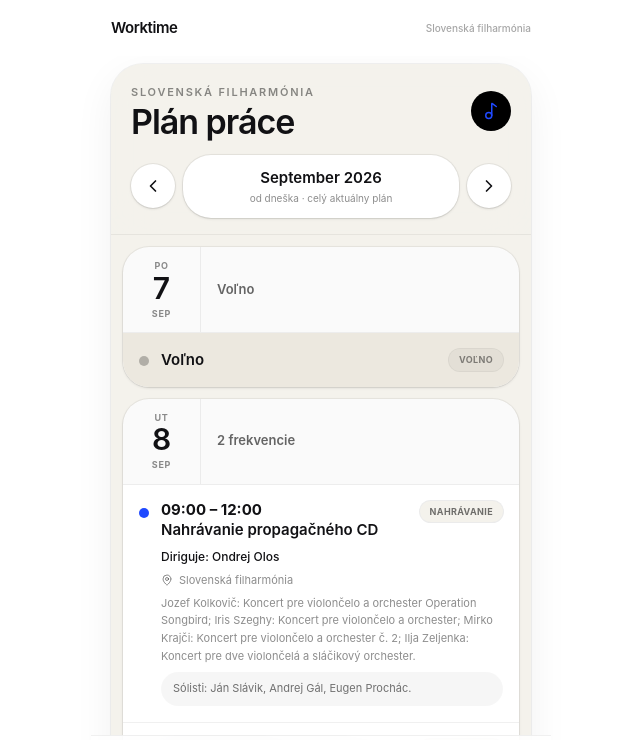
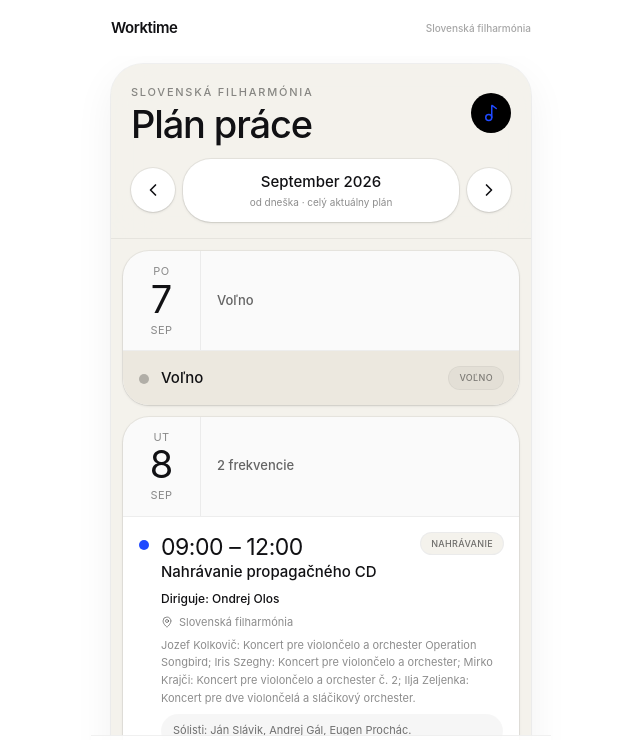
Before and after one commit to juribaci-netizen/harmonic-glow, a Next.js app: page /schedule in a window 1280 px wide. Shown: the top 740 px of the page, without its empty margins (319-959 px from the left). Built offline with nearby package versions, Linux system fonts and the light colour scheme.

Commit message:
Make schedule dates and times larger with lighter weight

```diff
--- a/components/schedule-view.tsx
+++ b/components/schedule-view.tsx
@@ -79,8 +79,8 @@ export function ScheduleView({ activities }: { activities: Activity[] }) {
         <header className="sticky top-0 z-10 border-b border-black/[.06] bg-[#f4f2ec]/92 px-5 pb-4 pt-5 backdrop-blur-xl">
           <div className="mb-4 flex items-center justify-between">
             <div>
-              <p className="text-[11px] font-semibold uppercase tracking-[.16em] text-black/45">Slovenská filharmónia</p>
-              <h1 className="mt-1 font-serif text-[34px] font-semibold leading-none tracking-[-.03em]">Plán práce</h1>
+              <p className="text-[11px] font-medium uppercase tracking-[.16em] text-black/45">Slovenská filharmónia</p>
+              <h1 className="mt-1 text-[38px] font-medium leading-none tracking-[-.03em]">Plán práce</h1>
             </div>
             <div className="flex h-10 w-10 items-center justify-center rounded-full bg-black text-[#1f49ff]">
               <Music2 className="h-[18px] w-[18px]" />
@@ -98,7 +98,7 @@ export function ScheduleView({ activities }: { activities: Activity[] }) {
             </button>
 
             <div className="rounded-2xl bg-white px-4 py-3 text-center shadow-sm ring-1 ring-black/[.06]">
-              <p className="text-[15px] font-semibold capitalize">{monthName}</p>
+              <p className="text-[15px] font-medium capitalize">{monthName}</p>
               <p className="mt-0.5 text-[10px] text-black/45">od dneška · celý aktuálny plán</p>
             </div>
 
@@ -130,12 +130,12 @@ export function ScheduleView({ activities }: { activities: Activity[] }) {
                   <section key={date} className="overflow-hidden rounded-[26px] bg-white shadow-sm ring-1 ring-black/[.05]">
                     <div className="flex border-b border-black/[.05] bg-black/[.018]">
                       <div className="flex w-[78px] shrink-0 flex-col items-center justify-center border-r border-black/[.06] py-3">
-                        <span className="text-[9px] font-bold tracking-[.08em] text-black/45">{weekday}</span>
-                        <span className="font-serif text-[30px] font-semibold leading-none">{day}</span>
-                        <span className="mt-1 text-[9px] font-bold tracking-[.08em] text-black/45">{monthShort}</span>
+                        <span className="text-[11px] font-normal tracking-[.04em] text-black/45">{weekday}</span>
+                        <span className="text-[38px] font-normal leading-none">{day}</span>
+                        <span className="mt-1 text-[11px] font-normal tracking-[.04em] text-black/45">{monthShort}</span>
                       </div>
                       <div className="flex min-w-0 flex-1 items-center px-4">
-                        <p className="text-[13px] font-semibold text-black/60">
+                        <p className="text-[13px] font-medium text-black/60">
                           {items.length === 1 ? typeLabel(items[0].type) : items.length + " frekvencie"}
                         </p>
                       </div>
@@ -166,15 +166,15 @@ export function ScheduleView({ activities }: { activities: Activity[] }) {
                               <div className="min-w-0 flex-1">
                                 <div className="flex items-start justify-between gap-3">
                                   <div className="min-w-0">
-                                    {time && <p className="text-[15px] font-bold leading-tight">{time}</p>}
-                                    <p className={"mt-0.5 text-[15px] leading-tight " + (cancelled ? "font-bold text-red-700" : "font-semibold")}>
+                                    {time && <p className="text-[23px] font-normal leading-tight tracking-[-.02em]">{time}</p>}
+                                    <p className={"mt-0.5 text-[15px] leading-tight " + (cancelled ? "font-medium text-red-700" : "font-medium")}>
                                       {cancelled ? "Symfónia umenia" : off ? "Voľno" : a.title}
                                     </p>
                                   </div>
 
                                   <span
                                     className={
-                                      "shrink-0 rounded-full px-2.5 py-1 text-[9px] font-bold uppercase tracking-[.04em] ring-1 " +
+                                      "shrink-0 rounded-full px-2.5 py-1 text-[9px] font-medium uppercase tracking-[.04em] ring-1 " +
                                       (cancelled
                                         ? "bg-red-100 text-red-700 ring-red-200"
                                         : off
@@ -187,7 +187,7 @@ export function ScheduleView({ activities }: { activities: Activity[] }) {
                                 </div>
 
                                 {cancelled ? (
-                                  <p className="mt-2 text-[12px] font-semibold text-red-700">Zrušená</p>
+                                  <p className="mt-2 text-[12px] font-medium text-red-700">Zrušená</p>
                                 ) : !off ? (
                                   <div className="mt-2 space-y-1.5">
                                     {a.conductor && <p className="text-[12px] font-medium">Diriguje: {a.conductor}</p>}
```
